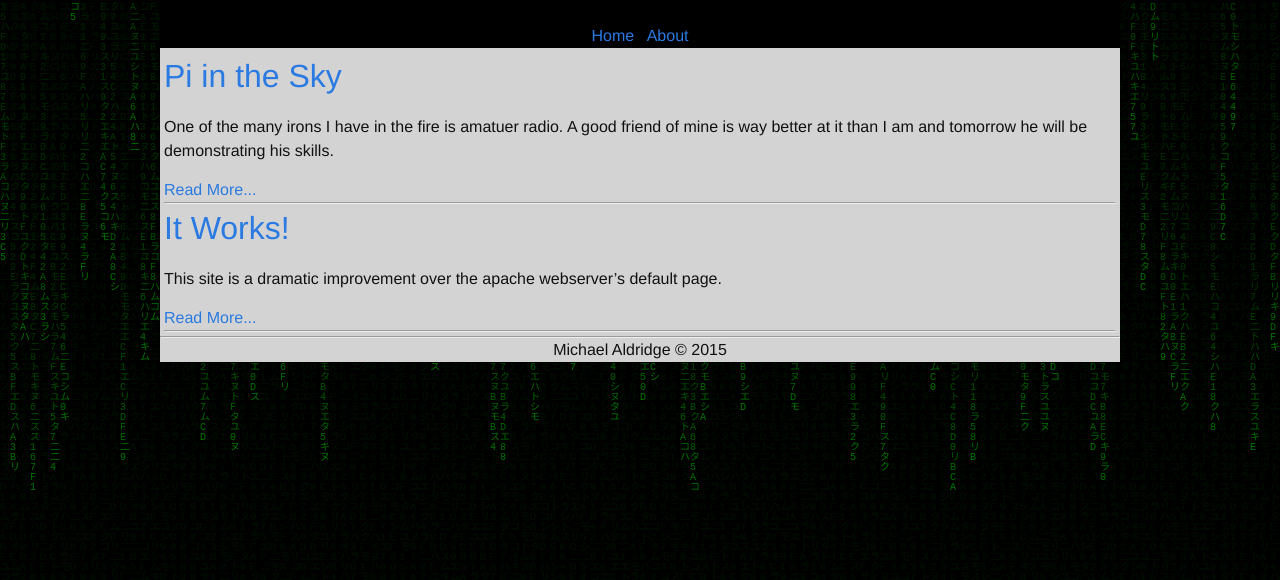
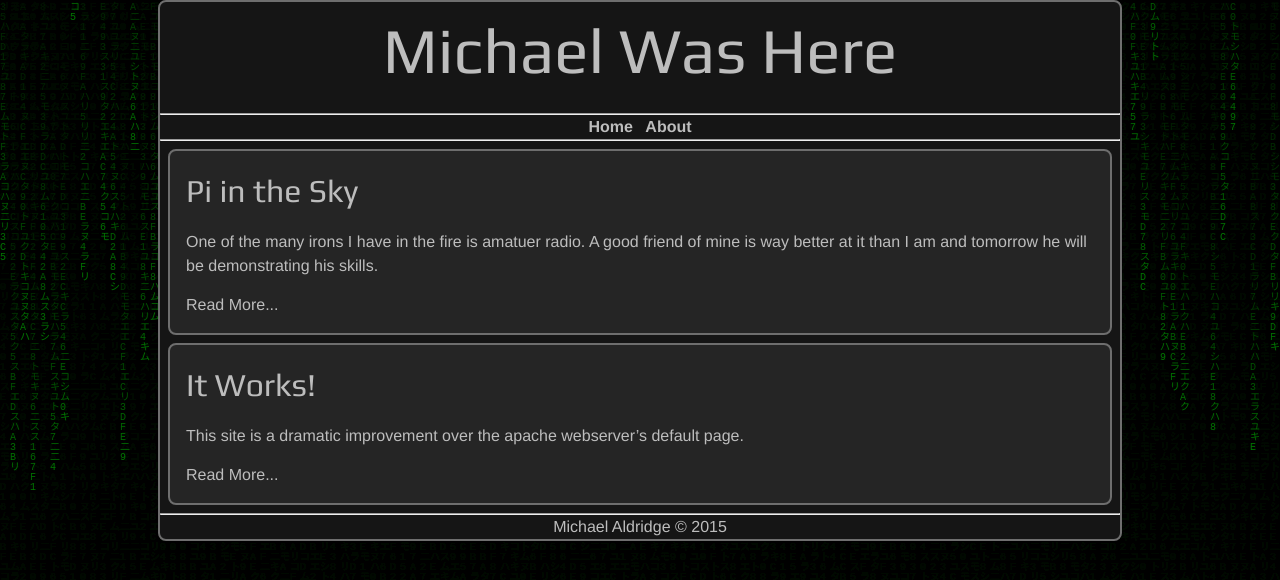
Before and after one commit to the-maldridge/michaelwashere, a Jekyll site: the page built from index.html, in a window 1280 px wide. Shown: the top 580 px of the page. Built offline with Jekyll 4.4.1, drawn with Linux system fonts in a browser that asks for light colours; the list of posts is cut into pages by our own code.

Commit message:
Additional styling of all pages

```diff
--- a/_includes/head.html
+++ b/_includes/head.html
@@ -7,6 +7,7 @@
   <meta name="description" content="{% if page.excerpt %}{{ page.excerpt | strip_html | strip_newlines | truncate: 160 }}{% else %}{{ site.description }}{% endif %}">
 
   <link rel="stylesheet" href="{{ "/css/main.css" | prepend: site.baseurl }}">
+  <link href='http://fonts.googleapis.com/css?family=Play' rel='stylesheet' type='text/css'>
   <link rel="canonical" href="{{ page.url | replace:'index.html','' | prepend: site.baseurl | prepend: site.url }}">
   <link rel="alternate" type="application/rss+xml" title="{{ site.title }}" href="{{ "/feed.xml" | prepend: site.baseurl | prepend: site.url }}" />
 </head>
--- a/_includes/header.html
+++ b/_includes/header.html
@@ -1,5 +1,6 @@
 <header>
-  <br />
+  <h2>{{ site.title }}</h2>
+  <hr />
   <nav>
     <a href="{% if site.baseurl == '' %}/{% else %}{{ site.baseurl }}{% endif %}">Home</a>
 
@@ -9,4 +10,5 @@
     {% endif %}
     {% endfor %}
   </nav>
+  <hr />
 </header>
--- a/_sass/_layout.scss
+++ b/_sass/_layout.scss
@@ -8,34 +8,63 @@ body {
     background: #000000;
 }
 
-header {
-    background: black;
-}
-
-#pageConstraint {
-    background: lightgrey;
-    width: 75%;
-    margin-left: auto;
-    margin-right: auto;
+header h2 {
+    color: #BDBDBD;
+    text-align: center;
+    font-size: 4em;
+    font-family: 'Play', sans-serif;
 }
 
 nav {
     text-align: center;
-    background: black;
 }
 
 nav a {
     text-align: center;
-    font-size: 8;
+    font-weight: bold;
     margin-left: 4px;
     margin-right: 4px;
 }
 
-#content {
-    padding: 4px;
+a:link, a:visited, a:active {
+    color: #BDBDBD;
+}
+
+a:active {
+    color: #007500;
 }
 
 footer p {
     text-align: center;
-    font-size: 10
+    font-size: 10;
+    margin: 0px;
 }
+
+#content {
+    margin:0;
+    padding:0;
+}
+
+#pageConstraint {
+    background: #151515;
+    color: #BDBDBD;
+    width: 75%;
+    margin-left: auto;
+    margin-right: auto;
+    border: 2px solid #6E6E6E;
+    border-radius: 8px;
+
+}
+
+.postBox {
+    background: #252525;
+    border: 2px solid #6E6E6E;
+    border-radius: 8px;
+    margin: 0.5em;
+    padding: 1em;
+}
+
+.postTitle {
+    color: #BDBDBD;
+    font-family: 'Play', sans-serif;
+}
--- a/index.html
+++ b/index.html
@@ -2,7 +2,8 @@
 layout: default
 ---
 {% for post in paginator.posts %}
-<h1><a href="{{ post.url }}">{{ post.title }}</a></h1>
+<div class="postBox">
+  <h1><a href="{{ post.url }}" class="postTitle">{{ post.title }}</a></h1>
   {{ post.excerpt }}
   {% capture content_words %}
   {{ post.content | number_of_words }}
@@ -13,7 +14,7 @@ layout: default
   {% if excerpt_words != content_words %}
   <a href="{{ post.url }}">Read More...</a>
   {% endif %}
-<hr />
+</div>
 {% endfor %}
 
 {% if paginator.total_pages > 1 %}
```
Lines whose indentation alone changed are shown as unchanged.
